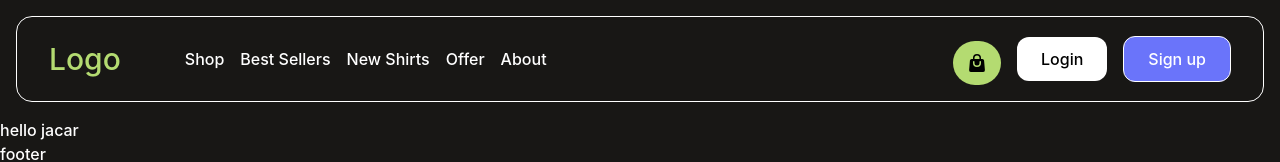
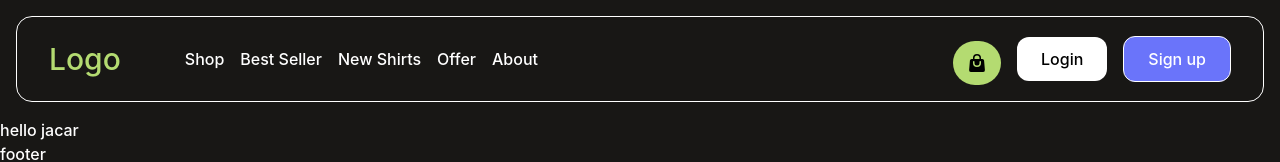
Before and after one commit to Mahdi-Mnx/Sports-Store, a React (Vite) app: page / in a window 1280 px wide. Shown: the top 162 px of the page. Built offline with nearby package versions, Linux system fonts and the light colour scheme.

Commit message:
added more files and Router setup

```diff
--- a/src/Components/Header.jsx
+++ b/src/Components/Header.jsx
@@ -9,7 +9,7 @@ const Header = () => {
           <div className="ml-16">
             <ul className="flex gap-4 text-white">
               <li>Shop</li>
-              <li>Best Sellers</li>
+              <li>Best Seller</li>
               <li>New Shirts</li>
               <li>Offer</li>
               <li>About</li>
```
